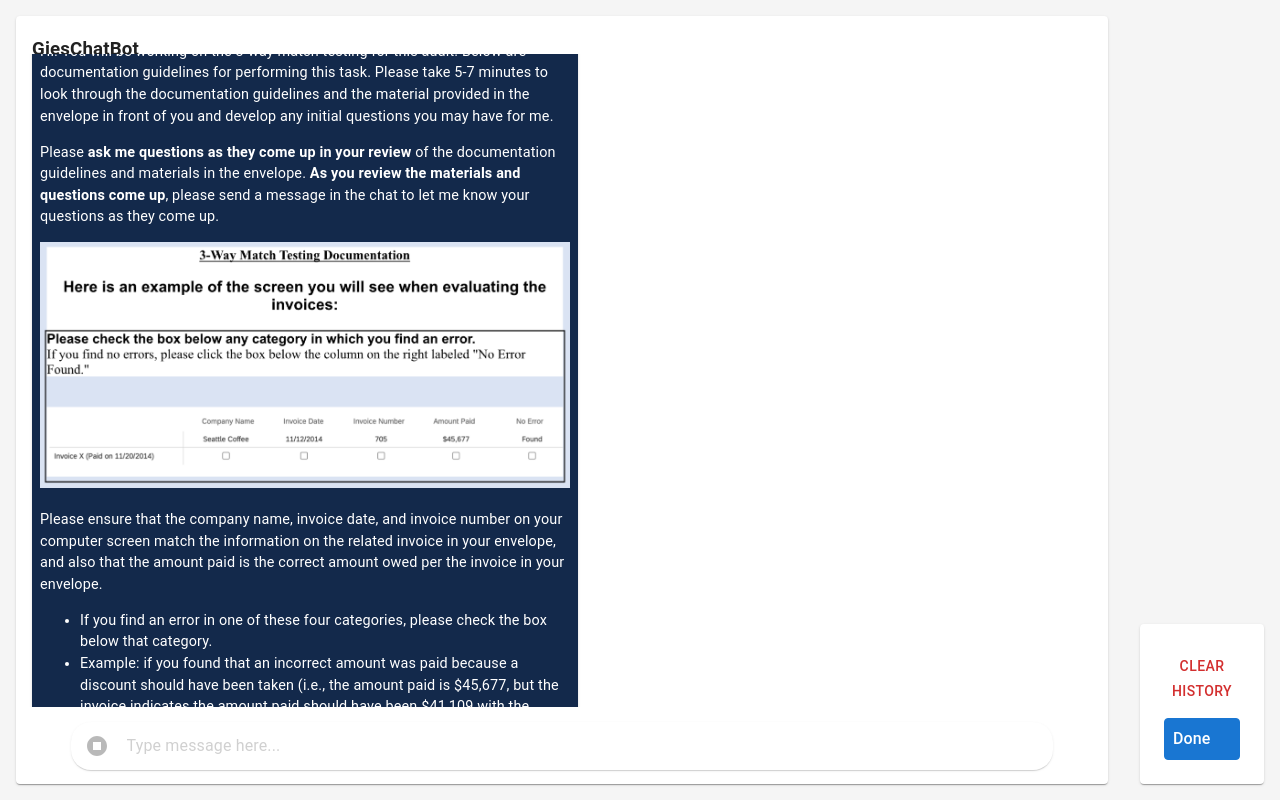
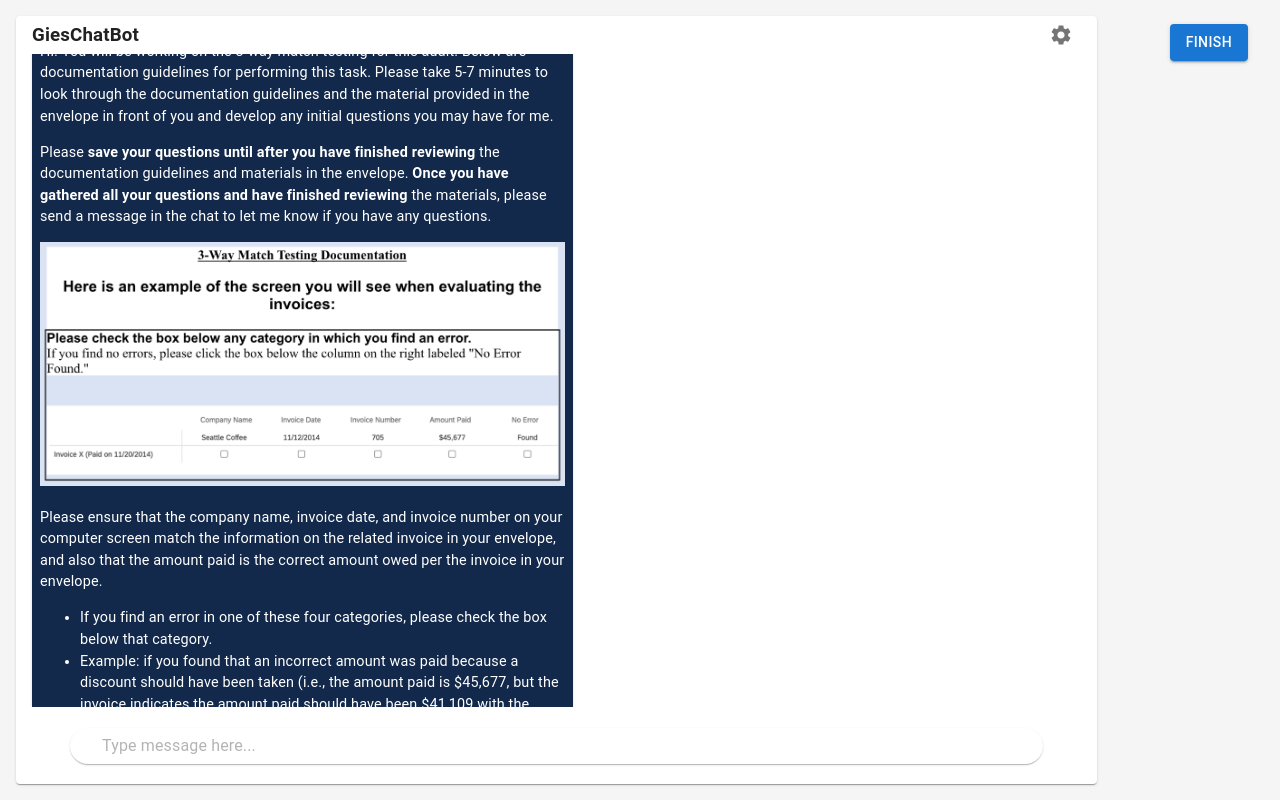
Before and after one commit to eamonbracht/Gies_Chat_Bot, a React (Vite) app: page / in a window 1280 px wide. Built offline with nearby package versions, Linux system fonts and the light colour scheme; the HTML template or start-up script is replaced by a standard one.

Commit message:
major updates2

```diff
--- a/src/ChatBubble.jsx
+++ b/src/ChatBubble.jsx
@@ -3,11 +3,10 @@ import { produce } from "immer";
 import Typing from "./Typing";
 import React, { useState } from "react";
 import Markdown from "react-markdown";
-import { useSearchParams } from "react-router-dom";
 import Zoom from "react-medium-image-zoom";
 import "react-medium-image-zoom/dist/styles.css";
 export function ChatBubble({ message, image }) {
-  React.useEffect(() => console.log(message), []);
+  // React.useEffect(() => console.log(message), []);
   return (
     <Paper
       sx={{
--- a/src/Chatbot.jsx
+++ b/src/Chatbot.jsx
@@ -1,80 +1,53 @@
 import React, { useState, useCallback } from "react";
 import "./App.css";
-import { Paper, Box, Button } from "@mui/material";
+import { Paper, Box, Button, IconButton, Chip, Stack } from "@mui/material";
+import Typography from "@mui/material/Typography";
+import Modal from "@mui/material/Modal";
 import SendIcon from "@mui/icons-material/Send";
 import Chatbox from "./Chatbox";
 import { useSearchParams } from "react-router-dom";
 import { CSVLink, CSVDownload } from "react-csv";
 import StopCircleIcon from "@mui/icons-material/StopCircle";
 import InputBase from "@mui/material/InputBase";
-import IconButton from "@mui/material/IconButton";
+import SettingsIcon from "@mui/icons-material/Settings";
+import DownloadIcon from "@mui/icons-material/Download";
 import RemoveMarkdown from "remove-markdown";
-// const headers = [
-//   { label: "Label", key: "var" },
-//   { label: "Transcript", key: "content" },
-//   { label: "Sender", key: "role" },
-//   { label: "Time", key: "id" },
-// ];
-// const headers = [
-//   {
-//     label: "ParticipantID",
-//     key: "ParticipantID",
-//   },
-//   {
-//     label: "Condition",
-//     key: "Condition",
-//   },
-//   {
-//     label: "TimeStart",
-//     key: "TimeStart",
-//   },
-//   {
-//     label: "TimeQ12",
-//     key: "TimeQ12",
-//   },
-//   {
-//     label: "Q12",
-//     key: "Q12",
-//   },
-//   {
-//     label: "TimeA12",
-//     key: "TimeA12",
-//   },
-//   {
-//     label: "A12",
-//     key: "A12",
-//   },
-//   {
-//     label: "TimeQ13",
-//     key: "TimeQ13",
-//   },
-//   {
-//     label: "Q13",
-//     key: "Q13",
-//   },
-//   {
-//     label: "TimeA13",
-//     key: "TimeA13",
-//   },
-//   {
-//     label: "A13",
-//     key: "A13",
-//   },
-// ];
+const style = {
+  position: "absolute",
+  top: "50%",
+  left: "50%",
+  transform: "translate(-50%, -50%)",
+  width: 400,
+  bgcolor: "background.paper",
+  boxShadow: 24,
+  p: 4,
+};
+
 export function Chatbot() {
   let [searchParams] = useSearchParams();
-  const [messages, setMessages] = useState(() => {
-    // getting stored value
-    const saved = localStorage.getItem("history");
-    const initialValue = JSON.parse(saved);
-    return initialValue || [];
+
+  const [openFinish, setOpenFinish] = React.useState(false);
+  const handleOpenFinish = () => setOpenFinish(true);
+  const handleCloseFinish = () => setOpenFinish(false);
+  const [openClear, setOpenClear] = React.useState(false);
+  const handleOpenClear = () => setOpenClear(true);
+  const handleCloseClear = () => setOpenClear(false);
+
+  const [userID, setUserID] = useState(() => {
+    searchParams.get("id") || "test";
   });
+  const [mode, setMode] = useState(() => {
+    searchParams.get("mode") || "absent";
+  });
+  const [messages, setMessages] = useState([]);
+  // const [messages, setMessages] = useState(() => {
+  //   const saved = localStorage.getItem("history");
+  //   const initialValue = JSON.parse(saved);
+  //   return initialValue || [];
+  // });
+
   const [headers, setHeaders] = useState([]);
-  const [startTime, setStartTime] = useState(() => {
-    const saved = localStorage.getItem("startTime");
-
-    return saved || Date.now();
-  });
+  const [startTime, setStartTime] = useState(Date.now());
   const [outputMessages, setOutputMessages] = useState([]);
 
   const controller = new AbortController();
@@ -82,8 +55,8 @@ export function Chatbot() {
   const [questionCount, setQuestionCount] = React.useState(1);
   const getData = () => {
     var output = {
-      ParticipantID: searchParams.get("id"),
-      Condition: searchParams.get("mode"),
+      ParticipantID: userID,
+      Condition: mode,
       TimeStart: startTime,
     };
     var headersTemp = [
@@ -107,12 +80,46 @@ export function Chatbot() {
     setHeaders(headersTemp);
   };
   React.useEffect(() => {
-    localStorage.setItem("history", JSON.stringify(messages));
+    console.log(`${mode}_${userID}`);
+    let saved = localStorage.getItem(`${mode}_${userID}`);
+
+    if (messages.length !== 0 && saved) {
+      let savedState = JSON.parse(saved);
+      console.log(savedState);
+      savedState.messages = messages;
+      localStorage.setItem(`${mode}_${userID}`, JSON.stringify(savedState));
+      console.log("updated ", savedState);
+    }
   }, [messages]);
-  React.useEffect(
-    () => localStorage.setItem("startTime", startTime),
-    [startTime]
-  );
+  // React.useEffect(
+  //   () => localStorage.setItem("startTime", startTime),
+  //   [startTime]
+  // );
+  React.useEffect(() => {
+    const tempID = searchParams.get("id") || "test";
+    const tempMode = searchParams.get("mode") || "absent";
+    setUserID(tempID);
+    setMode(tempMode);
+    let saved = localStorage.getItem(`${tempMode}_${tempID}`);
+    console.log("savsed", saved);
+    if (saved == null) {
+      let savedState = {
+        startTime: Date.now(),
+        userID: tempID,
+        mode: tempMode,
+        messages: [],
+      };
+
+      localStorage.setItem(`${mode}_${userID}`, JSON.stringify(savedState));
+    } else {
+      const savedState = JSON.parse(saved);
+      console.log(savedState);
+      setStartTime(savedState.startTime);
+      setUserID(savedState.userID);
+      setMode(savedState.mode);
+      setMessages(savedState.messages || []);
+    }
+  }, []);
 
   const getResponse = async (message) => {
     setTyping(true);
@@ -134,12 +141,6 @@ export function Chatbot() {
             .replace(/[|&;$%@"<>()+,]/g, "")}"}`
       )
       .join(",\n");
-    // console.log(`{ \n  "messages": [{"role": "user", "content": "Please respond informally but professionally. Your are playing the role of a manager but shouldn't refer to yourself as a manager."},
-    //     ${chat_history}],
-    //    \n "temperature": 0.7,
-    //    \n "max_tokens": -1,
-    //    \n "stream": false
-    //    \n}`);
     fetch("http://localhost:1234/v1/chat/completions", {
       signal: controller.signal,
       method: "POST",
@@ -155,7 +156,6 @@ export function Chatbot() {
     })
       .then(async (res) => {
         res.json().then((resj) => {
-          // console.log(resj.choices[0].message.content);
           setTyping(false);
           setMessages((prev_state) => [
             ...prev_state,
@@ -190,13 +190,14 @@ export function Chatbot() {
         flexDirection: "row",
         width: "100vw",
         height: "100vh",
+        p: 2,
       }}
     >
       <Paper
         sx={{
+          // height: "100%",
           display: "flex",
           // width: "",
-          m: 2,
         }}
       >
         <Box
@@ -208,6 +209,10 @@ export function Chatbot() {
         >
           <Box
             sx={{
+              display: "flex",
+              flexDirection: "row",
+              justifyContent: "space-between",
+              alignItems: "center",
               height: "5%",
               px: 2,
             }}
@@ -219,11 +224,14 @@ export function Chatbot() {
             >
               GiesChatBot
             </h3>
+            <IconButton onClick={handleOpenClear}>
+              <SettingsIcon />
+            </IconButton>
           </Box>
-          <Chatbox messages={messages} typing={typing} />
+          <Chatbox messages={messages} typing={typing} mode={mode} />
           <Box
             sx={{
-              widht: "100%",
+              width: "100%",
               height: "10%",
               display: "flex",
               justifyContent: "center",
@@ -236,20 +244,20 @@ export function Chatbot() {
                 p: "2px 4px",
                 borderRadius: 5,
                 display: "flex",
-                opacity: 0.5,
+                opacity: 0.8,
                 alignItems: "center",
                 width: "90%",
               }}
               id="messageBoxPaper"
             >
               <IconButton sx={{ p: "10px" }} aria-label="stop">
-                <StopCircleIcon
+                {/* <StopCircleIcon
                   onClick={() => {
                     controller.abort();
                     setQuestionCount((prevState) => prevState + 1);
                     setTyping(false);
                   }}
-                />
+                /> */}
               </IconButton>
               <InputBase
                 sx={{ ml: 1, flex: 1 }}
@@ -274,37 +282,39 @@ export function Chatbot() {
       </Paper>
       <Box
         sx={{
+          // border: 1,
           width: "25%",
           display: "flex",
-          alignItems: "end",
-          justifyContent: "right",
-          flexDirection: "row",
+          alignItems: "flex-end",
+          // justifyContent: "space-between",
+          flexDirection: "column",
+          ml: 1,
+          mr: 2,
+          mt: 1,
+          // my: 2,
         }}
       >
-        <Paper
-          sx={{
-            width: "100%",
-            height: "20vh",
-            display: "flex",
-            flexDirection: "column",
-            justifyContent: "space-between",
-
-            p: 3,
-            m: 2,
-          }}
+        <Button onClick={handleOpenFinish} variant="contained">
+          Finish
+        </Button>
+        <Modal
+          open={openFinish}
+          onClose={handleCloseFinish}
+          aria-labelledby="modal-modal-title"
+          aria-describedby="modal-modal-description"
         >
-          <Button
-            color={"error"}
-            onClick={() => {
-              localStorage.setItem("history", []);
-              setMessages([]);
-            }}
-          >
-            Clear History
-          </Button>
+          <Box sx={style}>
+            <Typography
+              id="modal-modal-title"
+              variant="h6"
+              component="h2"
+            ></Typography>
             <Box
               sx={{
                 border: 1,
+                display: "flex",
+                alignItems: "center",
+                justifyContent: "center",
                 bgcolor: "primary.main",
                 p: 1,
                 color: "primary.main",
@@ -314,22 +324,55 @@ export function Chatbot() {
               <CSVLink
                 data={outputMessages}
                 asyncOnClick={true}
-              filename={`${searchParams.get("id")}.csv`}
+                filename={`${userID}.csv`}
                 style={{
-                alignSelf: "center",
                   color: "white",
-                textAlign: "center",
                 }}
                 onClick={getData}
                 headers={headers}
                 enclosingCharacter={`"`}
                 target="_blank"
               >
-              Done
+                Download results
               </CSVLink>
             </Box>
-        </Paper>
           </Box>
+        </Modal>
+      </Box>
+      <Modal open={openClear} onClose={handleCloseClear}>
+        <Box sx={style}>
+          <Stack spacing={2}>
+            <Box>
+              User ID: <Chip label={userID} />
+            </Box>
+            <Box>
+              Treatment: <Chip label={mode} />
+            </Box>
+            <Button
+              variant="contained"
+              color="error"
+              onClick={() => {
+                localStorage.setItem(`${mode}_${userID}`, null);
+                setMessages([]);
+                handleCloseClear();
+              }}
+            >
+              Clear This Users History
+            </Button>
+            <Button
+              variant="contained"
+              color="error"
+              onClick={() => {
+                localStorage.clear();
+                setMessages([]);
+                handleCloseClear();
+              }}
+            >
+              Clear All Users History
+            </Button>
+          </Stack>
+        </Box>
+      </Modal>
     </Box>
   );
 }
--- a/src/Chatbox.jsx
+++ b/src/Chatbox.jsx
@@ -3,7 +3,6 @@ import { produce } from "immer";
 import Typing from "./Typing";
 import React, { useState } from "react";
 import Markdown from "react-markdown";
-import { useSearchParams } from "react-router-dom";
 import ChatBubble from "./ChatBubble";
 const PRESENT = {
   content: [
@@ -70,9 +69,7 @@ const convertTime = (someMillisecondValue) => {
   var year = date.getFullYear();
   return `${month}/${day}/${year} ${hour}:${minute}`;
 };
-export function Chatbox({ messages, typing }) {
-  let [searchParams] = useSearchParams();
-  React.useEffect(() => console.log(searchParams.get("mode")), []);
+export function Chatbox({ messages, typing, mode }) {
   const listRef = React.useRef(null);
   React.useEffect(() => {
     let lastItem = listRef.current.lastChild;
@@ -82,7 +79,7 @@ export function Chatbox({ messages, typing }) {
       inline: "nearest",
     });
   }, [messages]);
-
+  console.log("messages ", messages);
   return (
     <Box
       ref={listRef}
@@ -96,10 +93,10 @@ export function Chatbox({ messages, typing }) {
         overflow: "overlay",
       }}
     >
-      {searchParams.get("mode") == "absent" ? (
-        <ChatBubble message={PRESENT} image={true} key="present" />
+      {mode == "absent" ? (
+        <ChatBubble message={PRESENT} image={true} key="absent" />
       ) : (
-        <ChatBubble message={ABSENT} image={true} key="absent" />
+        <ChatBubble message={ABSENT} image={true} key="present" />
       )}
       {messages.length == 0 ? (
         <></>
```
Lines whose indentation alone changed are shown as unchanged.
